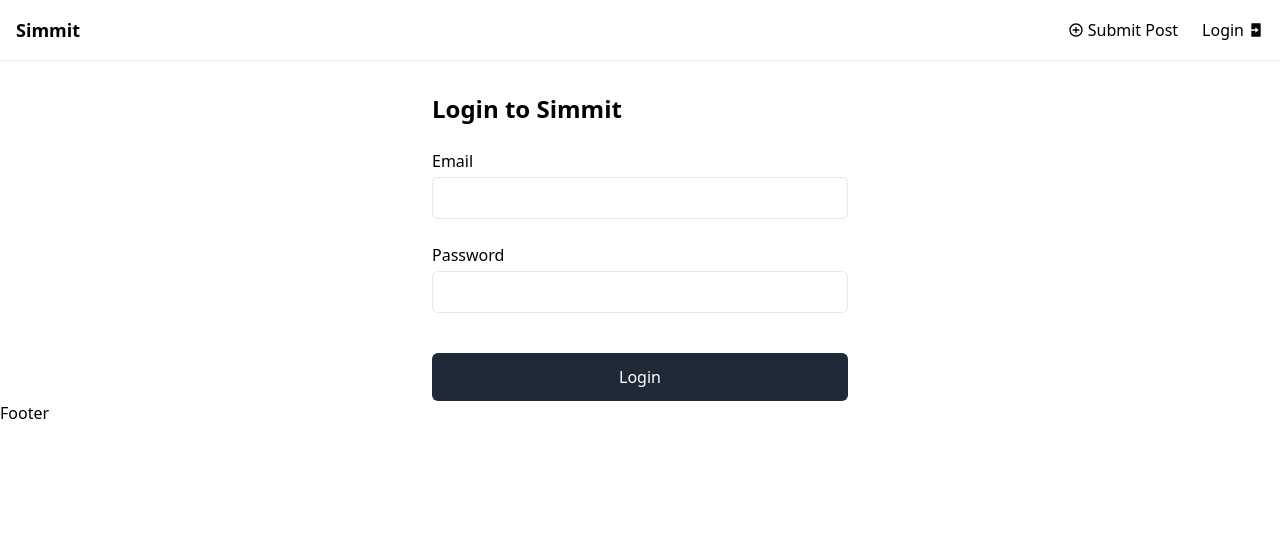
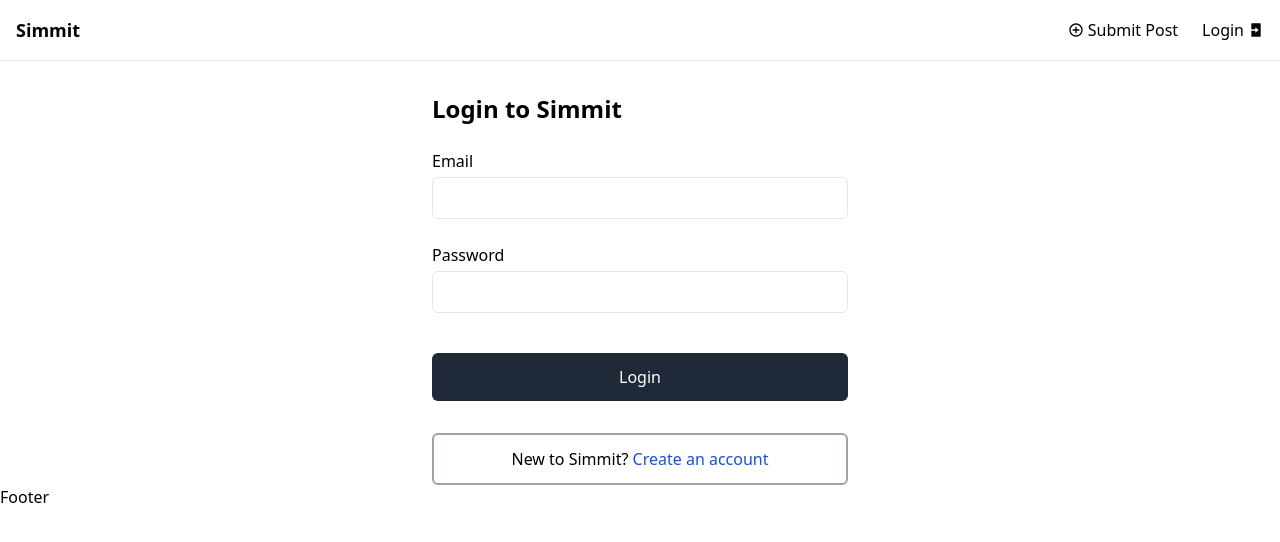
Before and after one commit to smidavidson/simmit-forum-clone, a React (Vite) app: page /login in a window 1280 px wide. Shown: the top 542 px of the page. Built offline with nearby package versions, Linux system fonts and the light colour scheme.

Commit message:
Add a create account button to login page

```diff
--- a/src/features/authentication/LoginForm.jsx
+++ b/src/features/authentication/LoginForm.jsx
@@ -1,5 +1,6 @@
 import { useState } from 'react';
 import { useLogin } from './useLogin';
+import { Link } from 'react-router-dom';
 
 export default function LoginForm() {
     // temporary fill in with test account data
@@ -87,6 +88,10 @@ export default function LoginForm() {
                         Login
                     </button>
                 </div>
+                <div className='outline-solid mt-8 w-full rounded-md px-4 py-3 border-2 border-gray-400 text-center'>
+                    New to Simmit?{" "}
+                    <Link className="text-blue-700 hover:underline">Create an account</Link>
+                </div>
             </form>
         </div>
     );
```
